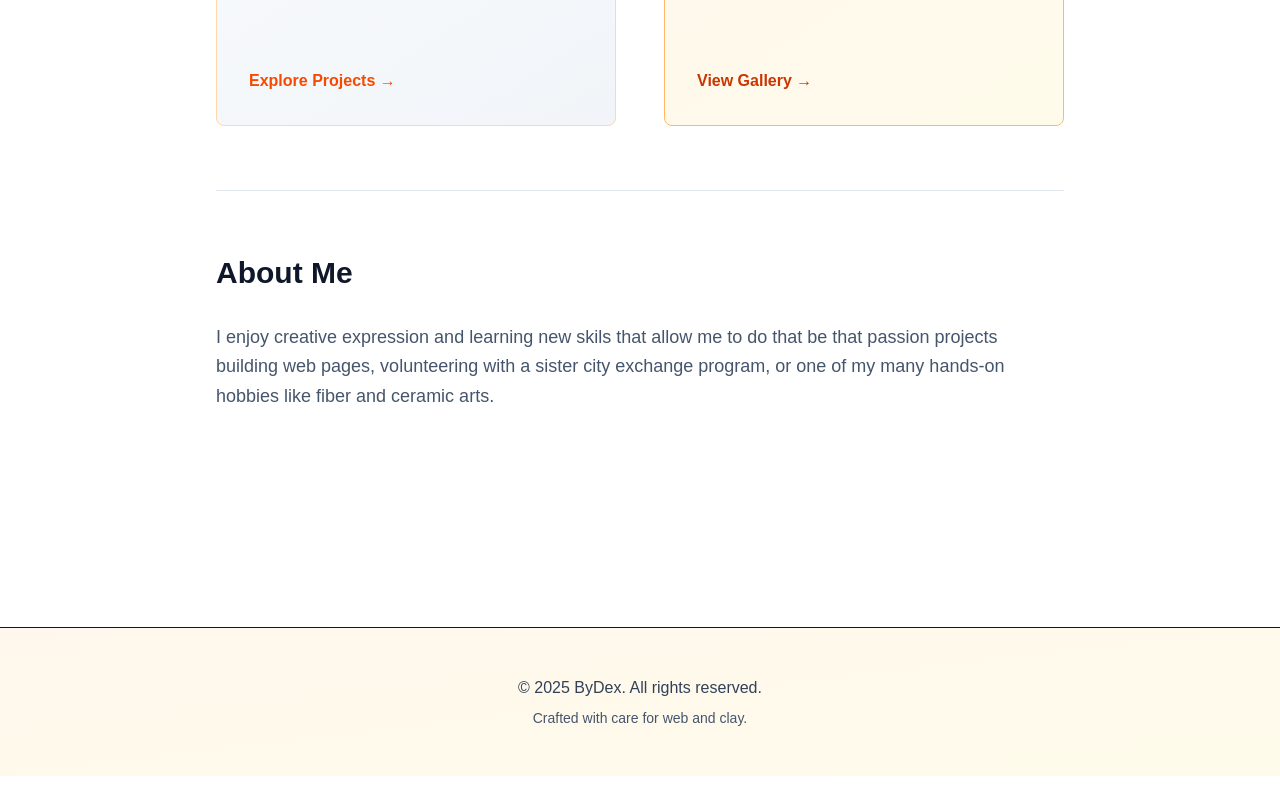
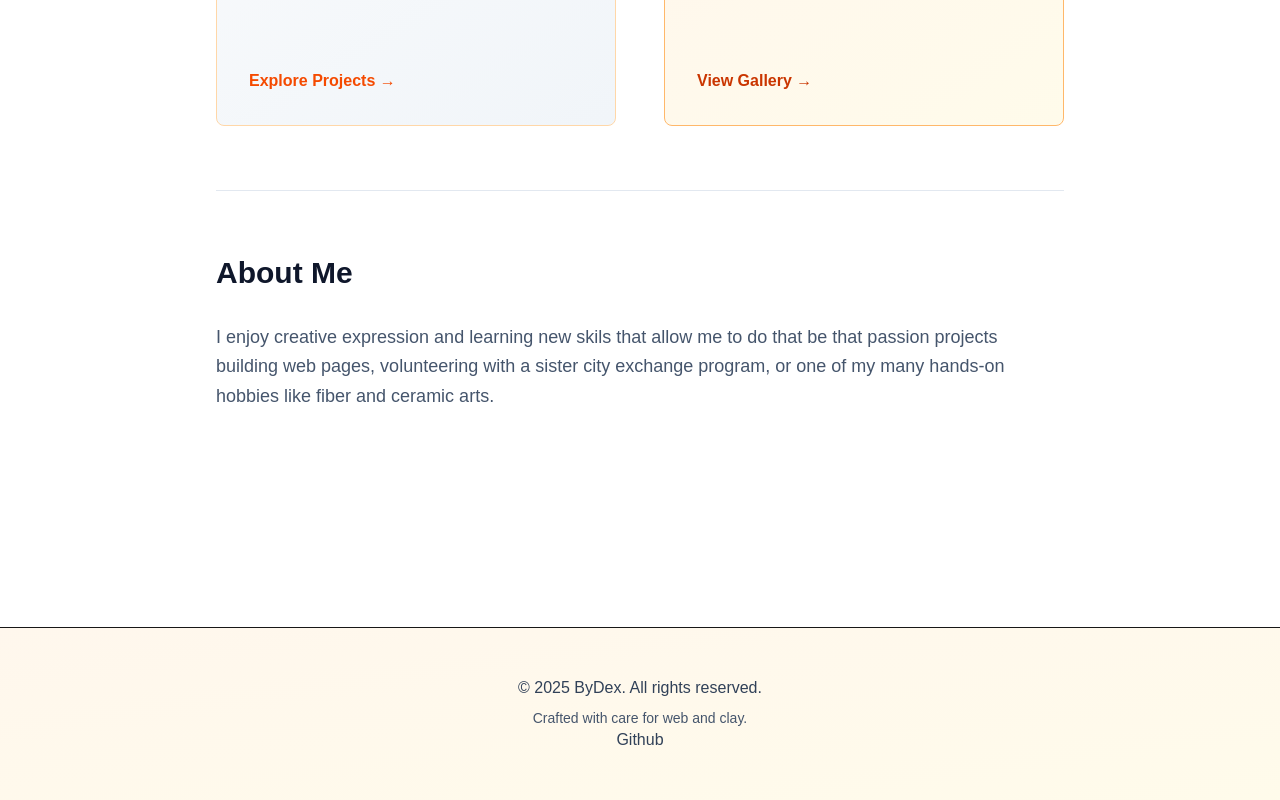
Before and after one commit to CodeByDex/bydex-web, a Next.js app: page / in a window 1280 px wide. Shown: the part 799-1599 px from the top of the page. Before the commit the page ends 1575 px from the top, so only its background shows below. Built offline with nearby package versions, Linux system fonts and the light colour scheme.

Commit message:
added github link

```diff
--- a/app/components/Footer.tsx
+++ b/app/components/Footer.tsx
@@ -5,6 +5,7 @@
         <div className="text-center text-slate-700 dark:text-slate-100">
           <p className="accent-text">&copy; {new Date().getFullYear()} ByDex. All rights reserved.</p>
           <p className="text-sm mt-2 text-slate-600 dark:text-slate-300">Crafted with care for web and clay.</p>
+          <a href="https://github.com/CodeByDex/bydex-web" target="_blank">Github</a>
         </div>
       </div>
     </footer>
```
